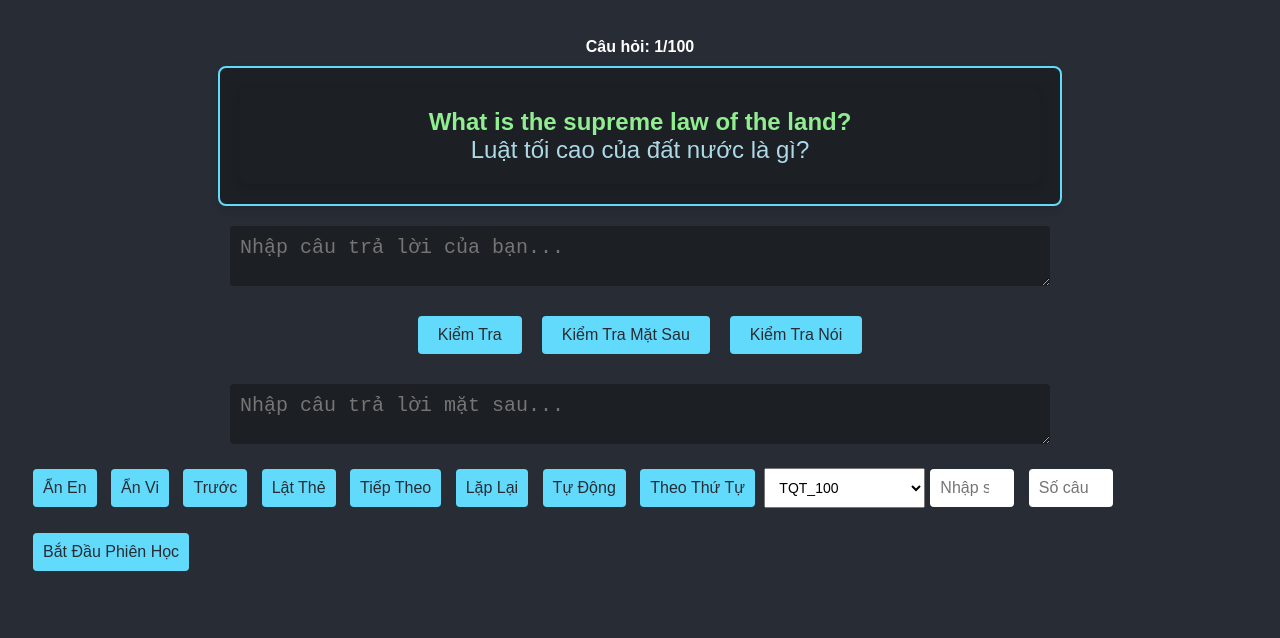
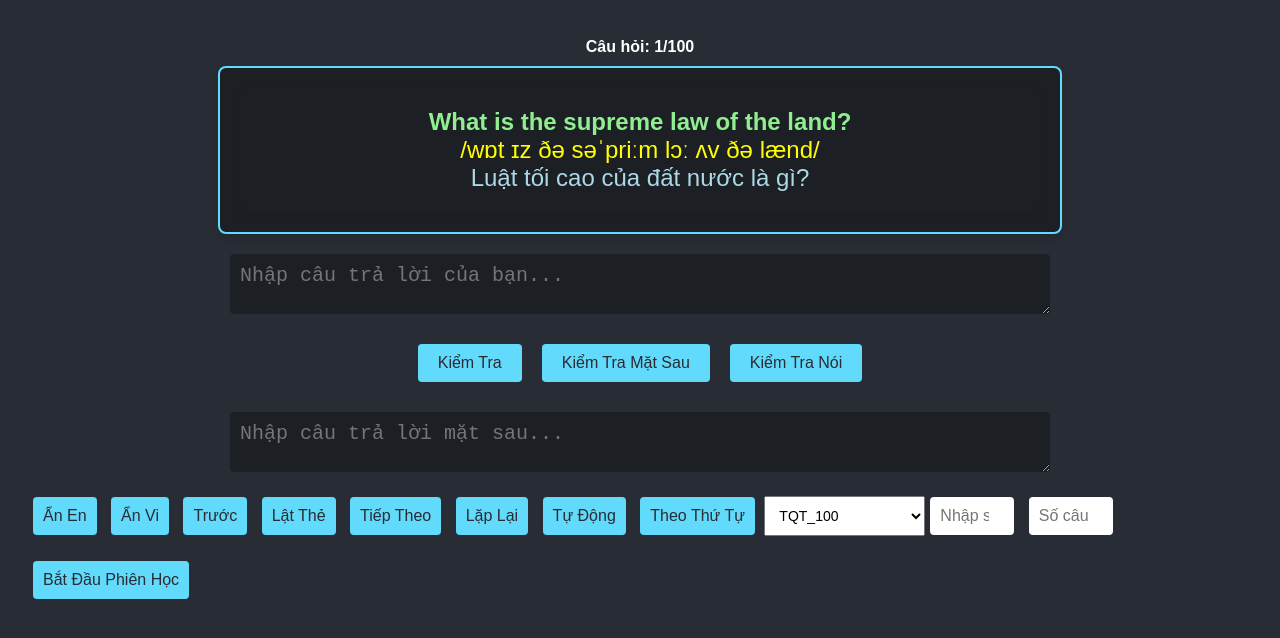
Before and after one commit to nguyensunone/my_test_app, a plain HTML site: page json_test_offline.html in a window 1280 px wide. Drawn offline with nearby package versions, Linux system fonts and the light colour scheme.

Commit message:
Cập nhật ứng dụng

```diff
--- a/json_test_offline.html
+++ b/json_test_offline.html
@@ -337,12 +337,14 @@ function displayWord() {
         const frontCard = `
             <div class="card">
                 <span class="term">${word[0]}</span><br>
+                <span class="ipa">${word[1]}</span><br>
                 <span class="vietnamese">${word[2]}</span><br>
             </div>
         `;
         const backCard = `
             <div class="card">
                 <span class="example">${word[3]}</span><br>
+                <span class="example_ipa">${word[4]}</span><br>
                 <span class="example_vi">${word[5]}</span>
             </div>
         `;
```
